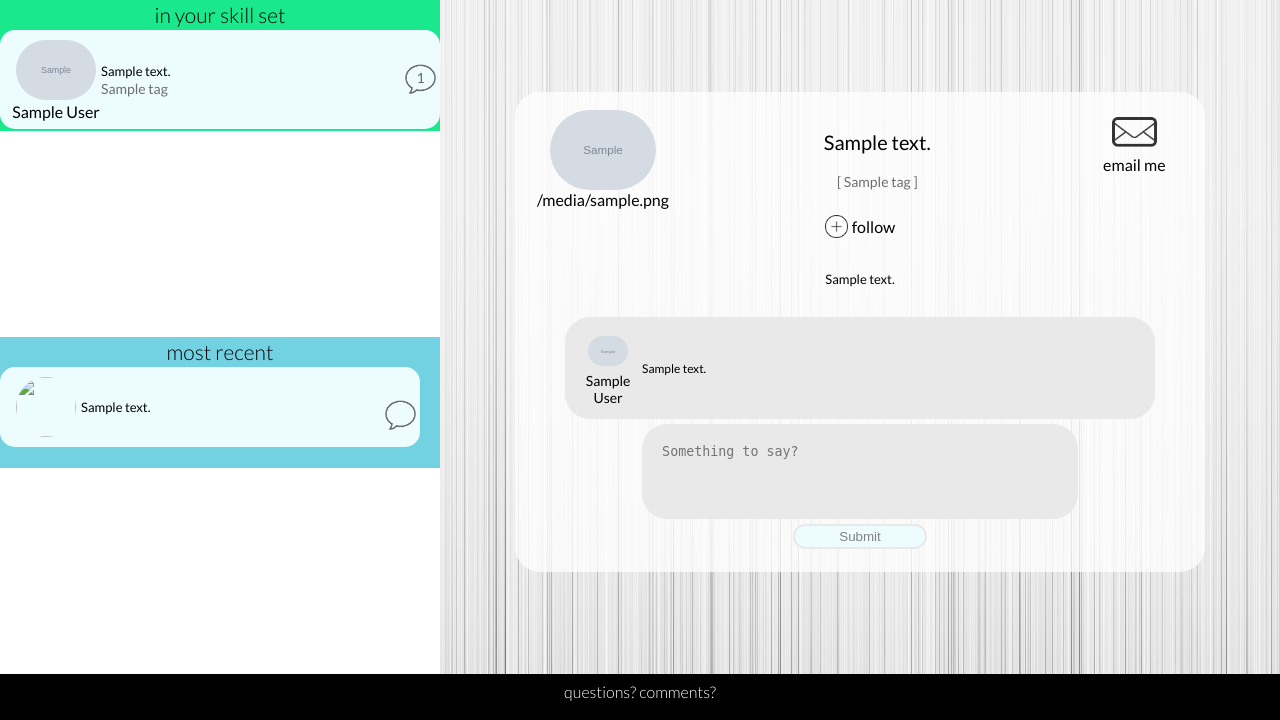
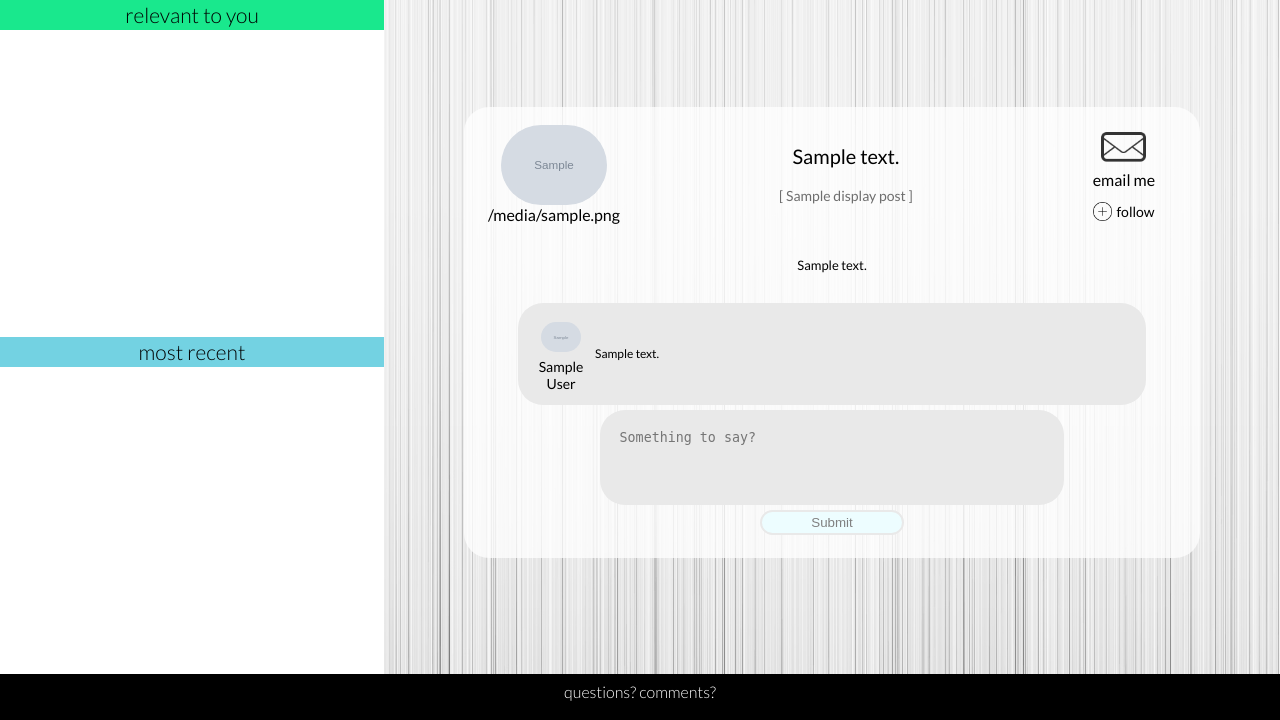
Before and after one commit to wtachau/eirmatch_web, a Django app: template spaces/templates/index.html in a window 1280 px wide. Shown: the part 80-800 px from the top of the page. Run offline with Django 3.2, Linux system fonts and the light colour scheme; tables that the repository leaves empty hold one stand-in row (values such as "Sample post"); the template is opened without the code that fills it: values that come from a table or form of the project are taken from there, most other values are stand-ins (such as "Sample title", 1, 10 or a date in 2020); grey boxes marked "Sample" are stand-in pictures; data that the repository does not hold is empty; parts of the project's set-up code (start-up, migrations or seed data) failed here and were passed over; some libraries are stand-ins or nearby versions.

Commit message:
following

```diff
--- a/spaces/spaces/urls.py
+++ b/spaces/spaces/urls.py
@@ -18,7 +18,7 @@ urlpatterns = patterns('',
     url(r'^updateTags$', views.updateTags, name="updateTags"),
     url(r'^addComment$', views.addComment, name="addComment"),
     url(r'^getPostInfo$', views.getPostInfo, name="getPostInfo"),
-    url(r'^getRelevantTickets$', views.getRelevantTickets, name="getRelevantTickets"),
+    url(r'^getAllTickets$', views.getAllTickets, name="getAllTickets"),
     url(r'^getPostsByTag$', views.getPostsByTag, name="getPostsByTag"),
     url(r'^follow$', views.follow, name="follow"),
 
--- a/spaces/spaces_web/static/css/style.css
+++ b/spaces/spaces_web/static/css/style.css
@@ -122,6 +122,13 @@ body {
 	text-align: right;
 }
 
+.ticket_rightview.follow {
+	min-width: 27px;
+}
+.ticket_rightview.follow img {
+	width: 23px;
+}
+
 .num_comments {
 	top: -26px;
 	font-size: 14px;
@@ -223,7 +230,10 @@ body {
 }
 
 #follow_link {
-	margin:auto;
+	float: right;
+	margin-right: 29px;
+	margin-top: 10px;
+	font-size: 14px;
 }
 
 #follow_link:hover {
@@ -232,7 +242,7 @@ body {
 }
 
 #follow_link img {
-	width: 23px;
+	width: 19px;
 }
 
 #short_description {
@@ -395,6 +405,13 @@ input[type="submit"]:focus {
 	cursor: pointer;
 }
 
+/* Tags Popup */
+#tagsTitle {
+	text-align: center;
+	padding: 10px;
+	font-weight: bold;
+}
+
 /* Login */
 #center_pane {
 	text-align: center;
--- a/spaces/spaces_web/static/js/popup.js
+++ b/spaces/spaces_web/static/js/popup.js
@@ -66,7 +66,7 @@ jQuery(function($) {
 			// then clear forms
 			$("#postForm").find('textarea[name=short]')[0].value = "";
 			$("#postForm").find('textarea[name=long]')[0].value = "";
-			$("#tag-selector-wrapper").find('div[data-value]').filter(function(i, e) { return $(e).attr("class") == "item"; }).remove();
+			$("#select-tag")[0].selectize.clear();
 		}
 		makeAjaxRequest(this, e, callback);
 	});
@@ -74,8 +74,9 @@ jQuery(function($) {
 	// update tags
 	$("#updateTagsForm").submit(function(e)
 	{
-		makeAjaxRequest(this, e, null);
-		getRelevantTickets();
+		makeAjaxRequest(this, e, function(x) {
+			getAllTickets(true)
+		});
 	});
 
 	$("#addCommentForm").keypress(function(event) {
@@ -181,28 +182,34 @@ function getCommentsForPost(post) {
     });
 }
 
-function getRelevantTickets() {
+function getAllTickets(onlyRelevant, callback) {
 	$.ajax(
     {
-        url : "getRelevantTickets",
+        url : "getAllTickets",
         type: "GET",
+        data: {"onlyRelevant":(onlyRelevant==true)},
         success:function(data, textStatus, jqXHR)
         {
+        	var section = onlyRelevant ? "skills" : "all";
+        	var sectionID = onlyRelevant ? "#relevant_posts" : "#all_posts";
         	// remove previous tickets
-			$(".left_section.skills").find(".ticket_box").remove();
+			$(".left_section."+section).find(".ticket_box").remove();
 
 			// add relevant ones
 			jsonData = $.parseJSON(data);
         	// add comments
             $.each( jsonData, function( num, ticket ) {
-			  addTicket("#relevant_posts", ticket);
+			  addTicket(sectionID, ticket);
 			});
 			//remove text for no relevant skills
-			if (jsonData.length > 0) {
-				$("#no_skills_popup").hide();
-			} else {
-				$("#no_skills_popup").show();
+			if (onlyRelevant) {
+				if (jsonData.length > 0) {
+					$("#no_skills_popup").hide();
+				} else {
+					$("#no_skills_popup").show();
+				}
 			}
+			if (callback) callback();
         },
         error: function(jqXHR, textStatus, errorThrown)
         {
@@ -232,7 +239,6 @@ function addCommentBox(userImage, userComment, userFirstName) {
 function addTicket(htmlElement, ticket) {
 
 	var tagText = "<div class='tags'>";
-
 	$.each( ticket['tags'], function( i, tag ) {
 	  tagText += "<span class='tag_link' onclick='showByTag(&quot;" + tag['id'] + "&quot;);'>"+ tag['name'] + "</span> ";
 	});
@@ -259,6 +265,9 @@ function addTicket(htmlElement, ticket) {
 			        			"</span>"+
 				        		tagText+
 			        		"</td>"+
+			        		"<td class='ticket_rightview follow'>"+
+			        			"<img "+ (ticket['isFollowed'] ? "" : "style='display:none;' ") + " src='" + ticket['staticURL'] + "img/followcheck.png'>"+
+			        		"</td>"+
 			        		"<td class='ticket_rightview'>"+
 			        			"<img class='speechbubble' src='" + ticket['staticURL'] + "img/speechbubble.png'>"+
 			        			"<div class='num_comments'>0</div>"+
@@ -279,11 +288,11 @@ function showByTag(tagID) {
         {
         	// remove previous tickets
 			$("#tagPopup").find(".ticket_box").remove();
-
 			jsonData = $.parseJSON(data);
+			$("#tagsTitle span").html(jsonData['tagName'])
         	// add comments
-            $.each( jsonData, function( num, ticket ) {
-			  addTicket("#tagPopup", ticket);
+            $.each( jsonData['posts'], function( num, ticket ) {
+			  addTicket("#tagsList", ticket);
 			});
         },
         error: function(jqXHR, textStatus, errorThrown)
@@ -296,6 +305,18 @@ function showByTag(tagID) {
 function followTicket(ticketID) {
 	// set to loading gif
 	$("#follow_link").find("img")[0].src=STATIC_URL+"img/spin.gif";
+
+	// Update follow icons immediately
+	var followIcon = $(".ticket-"+ticketID+ " .ticket_rightview.follow img");
+	$.map($(followIcon),
+		function(val, i) {
+			if($(val).css('display') == 'none') {
+				$(val).css('display', 'inline');
+			} else {
+				$(val).css('display', 'none');
+			}
+		});
+	// Now actually update server
 	$.ajax(
     {
         url : "follow",
@@ -326,4 +347,5 @@ function updateFollowButton(isFollowed) {
 		$("#follow_link td")[1].innerHTML = "follow"
 	}
 	$("#follow_link img").fadeIn(0500);
+	getAllTickets(true);
 }
--- a/spaces/spaces_web/views.py
+++ b/spaces/spaces_web/views.py
@@ -12,6 +12,7 @@ def getCurrentUser(request):
 		return User.objects.get(googleID=int(request.COOKIES['id']))
 	except Exception as e:
 		print "Error getting current user: %s" % e
+		return None
 
 def login(request):
 	context = {}
@@ -66,8 +67,8 @@ def home(request):
 		context = {}
 		context['user'] = getCurrentUser(request)
 		# get relevant posts and most recent
-		relevant_posts =  getPostsInfo(user=context['user'])
-		all_posts = getPostsInfo(user=None)
+		relevant_posts =  getPostsInfo(context['user'], True)
+		all_posts = getPostsInfo(context['user'], False)
 		context['all_posts'] = all_posts
 		context['relevant_posts'] = relevant_posts
 		if all_posts:
@@ -112,24 +113,27 @@ def getAllTags(user):
 
 # Gets information for Posts.
 # If user is set, only include posts specific to that user.
-def getPostsInfo(user):
+# A post is relevant if it 1) has a tag specific to the user or
+# 2) is being followed by that user
+def getPostsInfo(user, onlyRelevant):
 	posts = Post.objects.all().order_by('date_updated').reverse()
 	postsInfo = []
 
 	userTags = []
-	if user:
+	if onlyRelevant:
 		userTags = user.relevant_tags
 	for post in posts:
-		isRelevant = False
 		postInfo = {}
+		# if it is being followed by user
+		isRelevant = post.id in user.following
 		# get tag names from ids
 		tagnames = " ".join(map(lambda tagID: Tag.objects.get(id=tagID).name, post.tags))
 		# see if there are any user tags in the post
 		if len(filter(lambda x: x in userTags, post.tags)) > 0:
 			isRelevant = True
 		# if we're grabbing all posts or is relevant
-		if not user or isRelevant:
-			postsInfo.append(getSinglePostInfo(post))
+		if not onlyRelevant or isRelevant:
+			postsInfo.append(getSinglePostInfo(post, user))
 	return postsInfo
 
 # Receives Ajax request for a new Post.
@@ -141,12 +145,12 @@ def addPost(request):
 	try:
 		post = Post(poster=getCurrentUser(request), short_description=shortDesc, long_description=longDesc, tags=tagIDs, comments=[])
 		post.save()
-		return HttpResponse(json.dumps(getSinglePostInfo(post)))
+		return HttpResponse(json.dumps(getSinglePostInfo(post, getCurrentUser(request))))
 	except Exception as e:
 		return HttpResponse(" error: %s"%e)
 
 # Get a view-friendly version of the Post info we need
-def getSinglePostInfo(post):
+def getSinglePostInfo(post, user):
 	return {	'id':post.id,
 				'image': post.poster.image,
 				'short_description': post.short_description,
@@ -156,6 +160,7 @@ def getSinglePostInfo(post):
 				'poster': post.poster.name,
 				'displayName': post.poster.name.split(" ")[0],
 				'email': post.poster.email,
+				'isFollowed': post.id in user.following,
 				'numComments': len(post.comments)
 			}
 
@@ -234,20 +239,22 @@ def getPostInfo(request):
 
 	return HttpResponse(json.dumps(returnData), mimetype="application/json")
 
-def getRelevantTickets(request):
-	print json.dumps(getPostsInfo(user=getCurrentUser(request)))
-	return HttpResponse(json.dumps(getPostsInfo(user=getCurrentUser(request))))
+def getAllTickets(request):
+	#need to cast from javascript boolean, which is just a string
+	onlyRelevant = request.GET.getlist('onlyRelevant')[0] == 'true'
+	return HttpResponse(json.dumps(getPostsInfo(getCurrentUser(request), onlyRelevant)))
 
 def getPostsByTag(request):
 	tagID = request.GET.getlist('tagID')[0]
-	print request.GET
-	print tagID
+	returnData = {"tagName": Tag.objects.get(id=tagID).name }
 	relevantPosts = []
 	for post in Post.objects.all():
 		if tagID in post.tags:
 			relevantPosts.append(post)
-	relevantPostsJSON = map(lambda post: getSinglePostInfo(post), relevantPosts)
-	return HttpResponse(json.dumps(relevantPostsJSON))
+	relevantPostsJSON = map(lambda post: getSinglePostInfo(post, getCurrentUser(request)), relevantPosts)
+	returnData['posts'] = relevantPostsJSON
+	return HttpResponse(json.dumps(returnData))
+
 def follow(request):
 	data = request.POST
 	user = getCurrentUser(request)
--- a/spaces/templates/index.html
+++ b/spaces/templates/index.html
@@ -63,7 +63,7 @@
 				</select>
 				</div>
 				<script>
-				$('#select-tag').selectize({
+				var $selectize_control = $('#select-tag').selectize({
 					maxItems: 5,
 					delimiter: ',',
 				    persist: false,
@@ -149,8 +149,8 @@
 
    	<!-- Add Tags popup -->
 	<div id="tagPopup" class="popup">
-
-
+	<div id="tagsTitle">posts related to "<span></span>"</div>
+    <div id="tagsList"></div>
     </div>
    	<!-- end tags popup -->
 
@@ -161,50 +161,12 @@
 				<!-- Relevant Posts -->
 
 				<div class="section_header skills">
-					<div>in your skill set</div>
+					<div>relevant to you</div>
 				</div>
 				<div class="left_section skills">
 			        <div class="overflow_section" id="relevant_posts">
 
-			        	{% for post in relevant_posts %}
-
-			        	<div class="ticket-{{post.id}} ticket_box" onclick="showTicket('{{post.id}}');" >
-			        		<table class="fade">
-				        		<tr>
-					        		<td class="ticket_left_half">
-						        		<img class="profilepic_small" src="{{ post.image }}"><br>
-						        		<span id="ticket_name">{{ post.displayName}}</span>
-					        		</td>
-					        		<td class="ticket_description">
-					        			<span class="description">
-					        				{{ post.short_description }}
-					        			</span>
-					        			<span class="hidden_description" style="display:none">
-					        				{{post.long_description }}
-					        			</span>
-					        			<span class="hidden_name" style="display:none">
-					        				{{ post.poster }}
-					        			</span>
-					        			<span class="hidden_email" style="display:none">
-					        				{{ post.email }}
-					        			</span>
-						        		<div class="tags">
-						        			{% for tag in post.tags %}
-						        			<span class="tag_link" onclick="showByTag('{{tag.id}}');"> {{ tag.name }} </span>
-						        			{% endfor %}
-						        		</div>
-					        		</td>
-					        		<td class="ticket_rightview">
-					        			<img class="speechbubble" src="{% static 'img/speechbubble.png' %}">
-					        			<div class="num_comments">
-						        			{{ post.numComments }}
-					        			</div>
-					        		</td>
-				        		</tr>
-			        		</table>
-			        	</div>
-
-			        	{% endfor %}
+			        	<!-- Posts are inserted here dynamically -->
 
 			        	<div id="no_skills_popup"
 				        	{% if relevant_posts|length > 0 %} style="display:none;"
@@ -224,45 +186,7 @@
 				<div class="left_section all">
 			        <div class="overflow_section" id="all_posts">
 
-			        	{% for post in all_posts %}
-
-			        	<div class="ticket-{{post.id}} ticket_box" onclick="showTicket('{{post.id}}');">
-			        		<table class="fade">
-				        		<tr>
-					        		<td class="ticket_left_half">
-						        		<img class="profilepic_small" src="{{ post.image }}"><br>
-						        		<span id="ticket_name">{{ post.displayName}}</span>
-					        		</td>
-					        		<td class="ticket_description">
-					        			<span class="description">
-					        				{{ post.short_description }}
-					        			</span>
-					        			<span class="hidden_description" style="display:none">
-					        				{{post.long_description }}
-					        			</span>
-					        			<span class="hidden_name" style="display:none">
-					        				{{ post.poster }}
-					        			</span>
-					        			<span class="hidden_email" style="display:none">
-					        				{{ post.email }}
-					        			</span>
-						        		<div class="tags">
-						        			{% for tag in post.tags %}
-						        			<span class="tag_link" onclick="showByTag('{{tag.id}}');"> {{ tag.name }} </span>
-						        			{% endfor %}
-						        		</div>
-					        		</td>
-					        		<td class="ticket_rightview">
-					        			<img class="speechbubble" src="{% static 'img/speechbubble.png' %}">
-					        			<div class="num_comments">
-						        			{{ post.numComments }}
-					        			</div>
-					        		</td>
-				        		</tr>
-			        		</table>
-			        	</div>
-
-			        	{% endfor %}
+			        	<!-- All Posts inserted dynamically -->
 
 			        </div>
 				</div>
@@ -291,10 +215,6 @@
 								<td id="contact_me">
 									<a href="mailto:{{ display_post.email }}"><img id="email_img" src="{% static 'img/packet.png' %}"></a><br>
 									email me
-								</td>
-							</tr>
-						</table>
-
 									<table id="follow_link">
 										<tr>
 											<td>
@@ -305,7 +225,9 @@
 											</td>
 										</tr>
 									</table>
-
+								</td>
+							</tr>
+						</table>
 
 						<div id="long_description">
 							{{ display_post.long_description }}
@@ -358,12 +280,18 @@
 <script type="text/javascript">
 	// Load first relevant ticket into display
 	$( document ).ready(function() {
+		var selectFirstRelevantTicket = function() {
 			// If user has any relevant tickets
 			if ($(".left_section.skills .ticket_box").length > 0) {
 				$(".left_section.skills .ticket_box")[0].click()
 			} else {
 				$(".left_section.all .ticket_box")[0].click()
 			}
+		};
+		// get only relevant tickets
+		getAllTickets(true, selectFirstRelevantTicket);
+		// get all tickets
+		getAllTickets(false, selectFirstRelevantTicket);
 	});
 </script>
 
```
Also changed, not shown: spaces/spaces_web/static/img/followcheck.png (added). Lines whose indentation alone changed are shown as unchanged.
